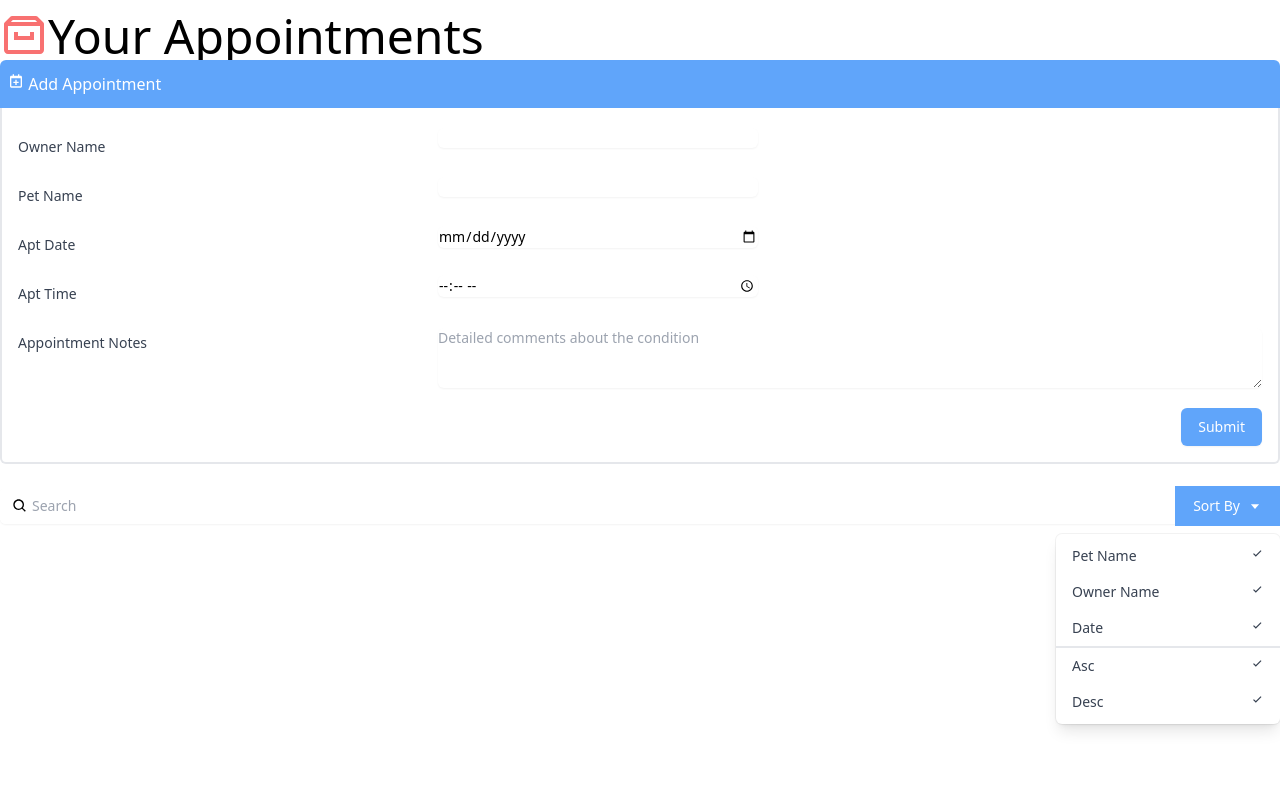
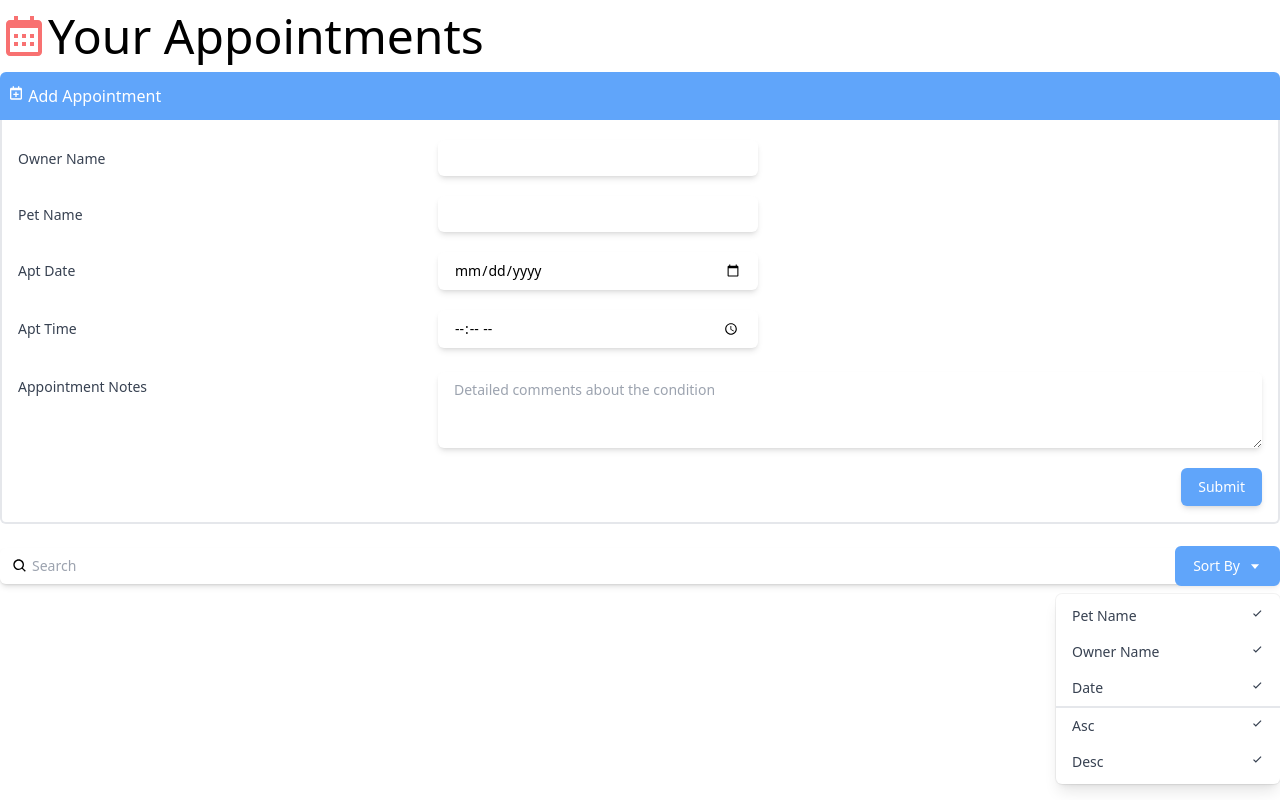
Before and after one commit to TravisH-bot/Pet-Appointments, a React (Create React App) app in the folder client/: page / in a window 1280 px wide. Built offline with nearby package versions, Linux system fonts and the light colour scheme.

Commit message:
adjusted padding for input fields for the appointment component

```diff
--- a/client/src/App.js
+++ b/client/src/App.js
@@ -1,12 +1,12 @@
-import { BiArchive } from "react-icons/bi";
+import { BiCalendar } from "react-icons/bi";
 import Search from "./components/Search";
 import AddAppointment from "./components/AddAppointment";
 
 function App() {
   return (
     <div className="App container mx-auto mt-3 font-thin">
-      <h1 className="text-5xl">
-        <BiArchive className="inline-block text-red-400 align-top" />
+      <h1 className="text-5xl mb-3">
+        <BiCalendar className="inline-block text-red-400 align-top" />
         Your Appointments
       </h1>
       <AddAppointment />
--- a/client/src/components/AddAppointment.js
+++ b/client/src/components/AddAppointment.js
@@ -22,7 +22,7 @@ const AddAppointment = () => {
               type="text"
               name="ownerName"
               id="ownerName"
-              className="max-w-lg block w-full shadow-sm focus:ring-indigo-500 focus:border-indigo-500 sm:max-w-xs sm:text-sm border-gray-300 rounded-md"
+              className="px-4 py-2 max-w-lg block w-full shadow-md focus:ring-indigo-500 focus:border-indigo-500 sm:max-w-xs sm:text-sm border-gray-300 rounded-md"
             />
           </div>
         </div>
@@ -39,7 +39,7 @@ const AddAppointment = () => {
               type="text"
               name="petName"
               id="petName"
-              className="max-w-lg block w-full shadow-sm focus:ring-indigo-500 focus:border-indigo-500 sm:max-w-xs sm:text-sm border-gray-300 rounded-md"
+              className="px-4 py-2 max-w-lg block w-full shadow-md focus:ring-indigo-500 focus:border-indigo-500 sm:max-w-xs sm:text-sm border-gray-300 rounded-md"
             />
           </div>
         </div>
@@ -56,7 +56,7 @@ const AddAppointment = () => {
               type="date"
               name="aptDate"
               id="aptDate"
-              className="max-w-lg block w-full shadow-sm focus:ring-indigo-500 focus:border-indigo-500 sm:max-w-xs sm:text-sm border-gray-300 rounded-md"
+              className="px-4 py-2 max-w-lg block w-full shadow-md focus:ring-indigo-500 focus:border-indigo-500 sm:max-w-xs sm:text-sm border-gray-300 rounded-md"
             />
           </div>
         </div>
@@ -73,7 +73,7 @@ const AddAppointment = () => {
               type="time"
               name="aptTime"
               id="aptTime"
-              className="max-w-lg block w-full shadow-sm focus:ring-indigo-500 focus:border-indigo-500 sm:max-w-xs sm:text-sm border-gray-300 rounded-md"
+              className="px-4 py-2 max-w-lg block w-full shadow-md focus:ring-indigo-500 focus:border-indigo-500 sm:max-w-xs sm:text-sm border-gray-300 rounded-md"
             />
           </div>
         </div>
@@ -90,7 +90,7 @@ const AddAppointment = () => {
               id="aptNotes"
               name="aptNotes"
               rows="3"
-              className="shadow-sm focus:ring-indigo-500 focus:border-indigo-500 mt-1 block w-full sm:text-sm border-gray-300 rounded-md"
+              className="px-4 py-2 shadow-md focus:ring-indigo-500 focus:border-indigo-500 mt-1 block w-full sm:text-sm border-gray-300 rounded-md"
               placeholder="Detailed comments about the condition"
             ></textarea>
           </div>
@@ -100,7 +100,7 @@ const AddAppointment = () => {
           <div className="flex justify-end">
             <button
               type="submit"
-              className="ml-3 inline-flex justify-center py-2 px-4 border border-transparent shadow-sm text-sm font-medium rounded-md text-white bg-blue-400 hover:bg-blue-700 focus:outline-none focus:ring-2 focus:ring-offset-2 focus:ring-blue-400"
+              className="ml-3 inline-flex justify-center py-2 px-4 border border-transparent shadow-md text-sm font-medium rounded-md text-white bg-blue-400 hover:bg-blue-700 focus:outline-none focus:ring-2 focus:ring-offset-2 focus:ring-blue-400"
             >
               Submit
             </button>
--- a/client/src/components/Search.js
+++ b/client/src/components/Search.js
@@ -60,14 +60,14 @@ const Search = () => {
           name="query"
           id="query"
           value=""
-          className="pl-8 px-4 py-2 rounded-md focus:ring-indigo-500 focus:border-indigo-500 block w-full sm:text-sm border-gray-300"
+          className="pl-8 px-4 py-2 shadow-md rounded-md focus:ring-indigo-500 focus:border-indigo-500 block w-full sm:text-sm border-gray-500"
           placeholder="Search"
         />
         <div className="absolute inset-y-0 right-0 flex items-center">
           <div>
             <button
               type="button"
-              className="justify-center px-4 py-2 bg-blue-400 border-2 border-blue-400 text-sm text-white hover:bg-blue-700 focus:outline-none focus:ring-2 focus:ring-offset-2 flex items-center"
+              className="justify-center rounded-md px-4 py-2 bg-blue-400 border-2 border-blue-400 text-sm text-white hover:bg-blue-700 focus:outline-none focus:ring-2 focus:ring-offset-2 flex items-center"
               id="options-menu"
               aria-haspopup="true"
               aria-expanded="true"
```
